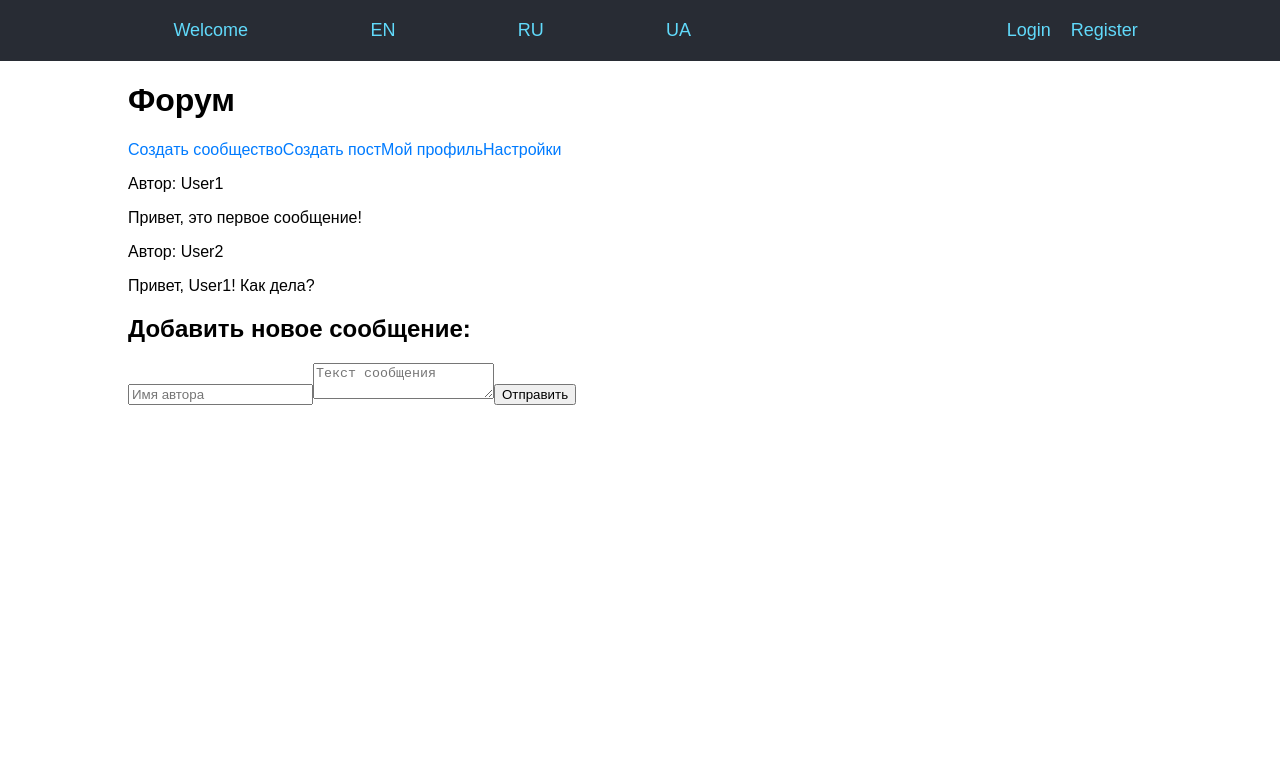
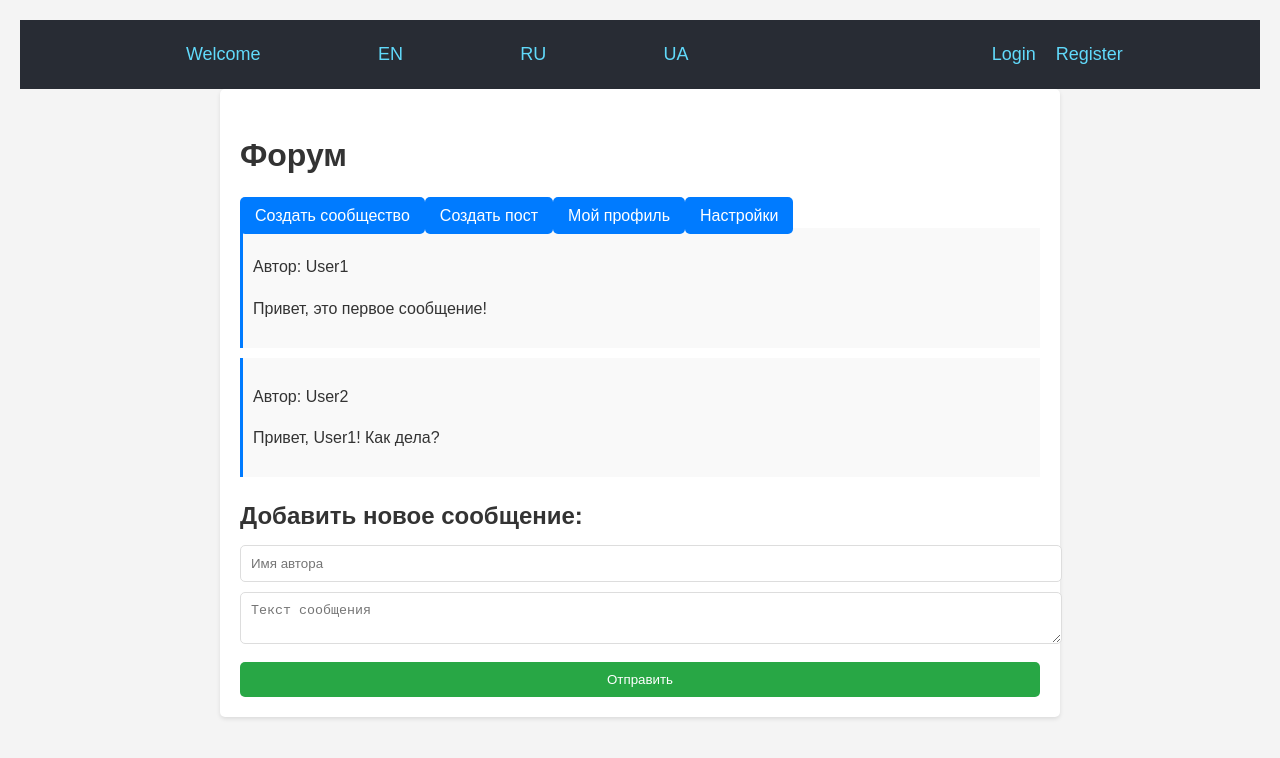
Before and after one commit to mykytashcheholevatyi/TalkNet-Monorepo, a React (Create React App) app in the folder reddit-clone/: page /ru in a window 1280 px wide. Shown: the top 758 px of the page. Built offline with nearby package versions, Linux system fonts and the light colour scheme.

Commit message:
Update App.css

```diff
--- a/reddit-clone/src/App.css
+++ b/reddit-clone/src/App.css
@@ -68,3 +68,77 @@ a {
 a:hover {
   text-decoration: underline;
 }
+
+/* Global Styles */
+body {
+  font-family: 'Arial', sans-serif;
+  line-height: 1.6;
+  color: #333;
+  background-color: #f4f4f4;
+  margin: 0;
+  padding: 20px;
+}
+
+/* Forum Styles */
+.forum {
+  max-width: 800px;
+  margin: 0 auto;
+  background: white;
+  padding: 20px;
+  border-radius: 5px;
+  box-shadow: 0 2px 4px rgba(0, 0, 0, 0.1);
+}
+
+.forum-buttons a {
+  background-color: #007bff;
+  color: white;
+  padding: 10px 15px;
+  border-radius: 5px;
+  transition: background-color 0.3s ease;
+}
+
+.forum-buttons a:hover {
+  background-color: #0056b3;
+}
+
+.message-list {
+  margin-bottom: 20px;
+}
+
+.message {
+  background: #f9f9f9;
+  margin-bottom: 10px;
+  padding: 10px;
+  border-left: 3px solid #007bff;
+}
+
+.message-input {
+  margin-top: 20px;
+}
+
+.message-input h2 {
+  margin-bottom: 10px;
+}
+
+.message-input input,
+.message-input textarea {
+  width: 100%;
+  padding: 10px;
+  margin-bottom: 10px;
+  border: 1px solid #ddd;
+  border-radius: 5px;
+}
+
+.message-input button {
+  width: 100%;
+  padding: 10px;
+  background-color: #28a745;
+  color: white;
+  border: none;
+  border-radius: 5px;
+  cursor: pointer;
+}
+
+.message-input button:hover {
+  background-color: #218838;
+}
```
